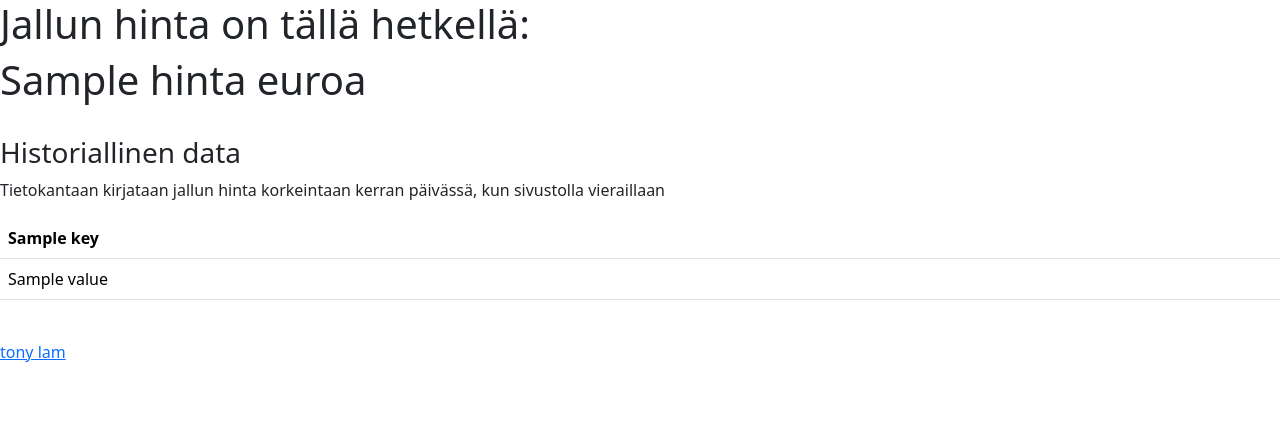
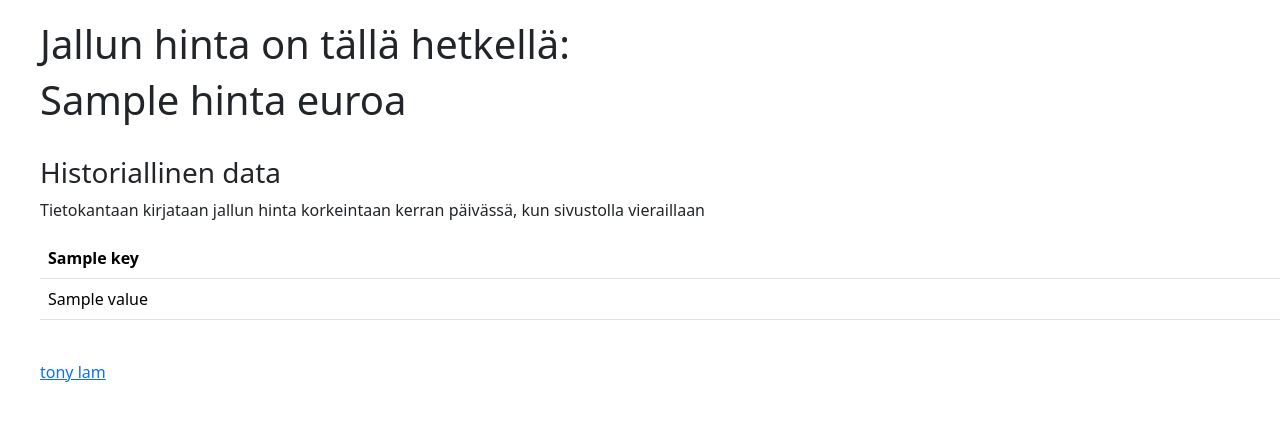
Before and after one commit to lamtonylam/jalluindeksi, a Flask app: template templates/index.html in a window 1280 px wide. Shown: the top 421 px of the page. Run offline with Flask 3, Linux system fonts and the light colour scheme; the template is opened without the code that fills it: most values are stand-ins (such as "Sample title", 1, 10 or a date in 2020).

Commit message:
Update: add css padding

```diff
--- a/templates/index.html
+++ b/templates/index.html
@@ -17,14 +17,15 @@
         ></script>
     </head>
     <body>
+        <div style="margin-left: 40px; margin-top:20px">
             <h1>Jallun hinta on tällä hetkellä:</h1>
             <h1>{{hinta}} euroa</h1>
 
             <br />
             <h3>Historiallinen data</h3>
             <p>
-            Tietokantaan kirjataan jallun hinta korkeintaan kerran päivässä, kun
-            sivustolla vieraillaan
+                Tietokantaan kirjataan jallun hinta korkeintaan kerran päivässä,
+                kun sivustolla vieraillaan
             </p>
             <table class="table">
                 <tr>
@@ -43,5 +44,6 @@
 
             <br />
             <a href="https://www.cs.helsinki.fi/u/tonylam/">tony lam</a>
+        </div>
     </body>
 </html>
```
Lines whose indentation alone changed are shown as unchanged.
